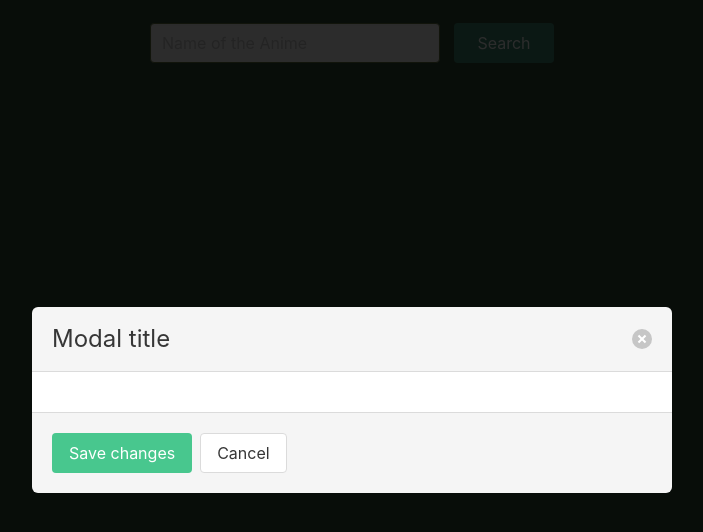
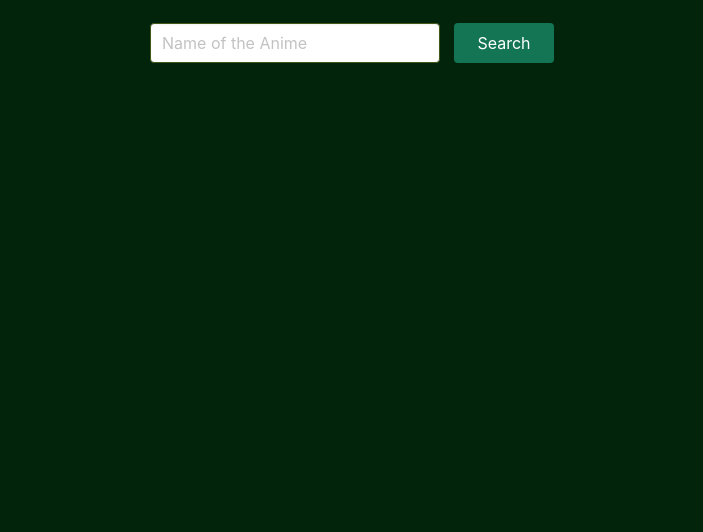
Before and after one commit to kromate/animedom, a Vue app: page / in a window 1280 px wide. Shown: the top 532 px of the page, without its empty margins (288-991 px from the left). Built offline with nearby package versions, Linux system fonts and the light colour scheme.

Commit message:
updated home

```diff
--- a/src/views/Home.vue
+++ b/src/views/Home.vue
@@ -37,7 +37,7 @@ export default {
   data() {
     return {
       link: "",
-      showModal: true,
+      showModal: false,
       loading: false,
       searchValue: "",
       searchResult: [],
@@ -46,7 +46,8 @@ export default {
 
   methods: {
     direct(link) {
-      console.log(link);
+      this.link = link;
+      this.showModal = true;
     },
     search() {
       this.loading = true;
```
